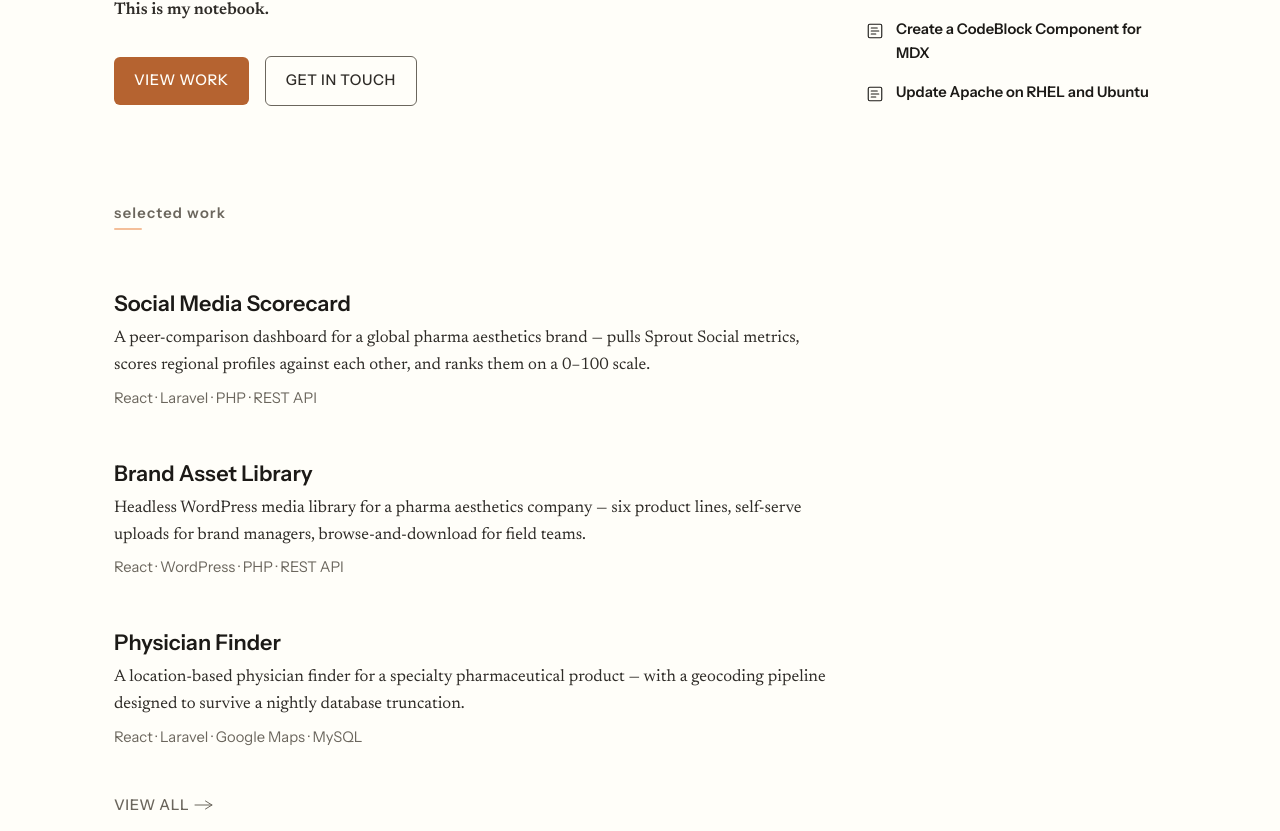
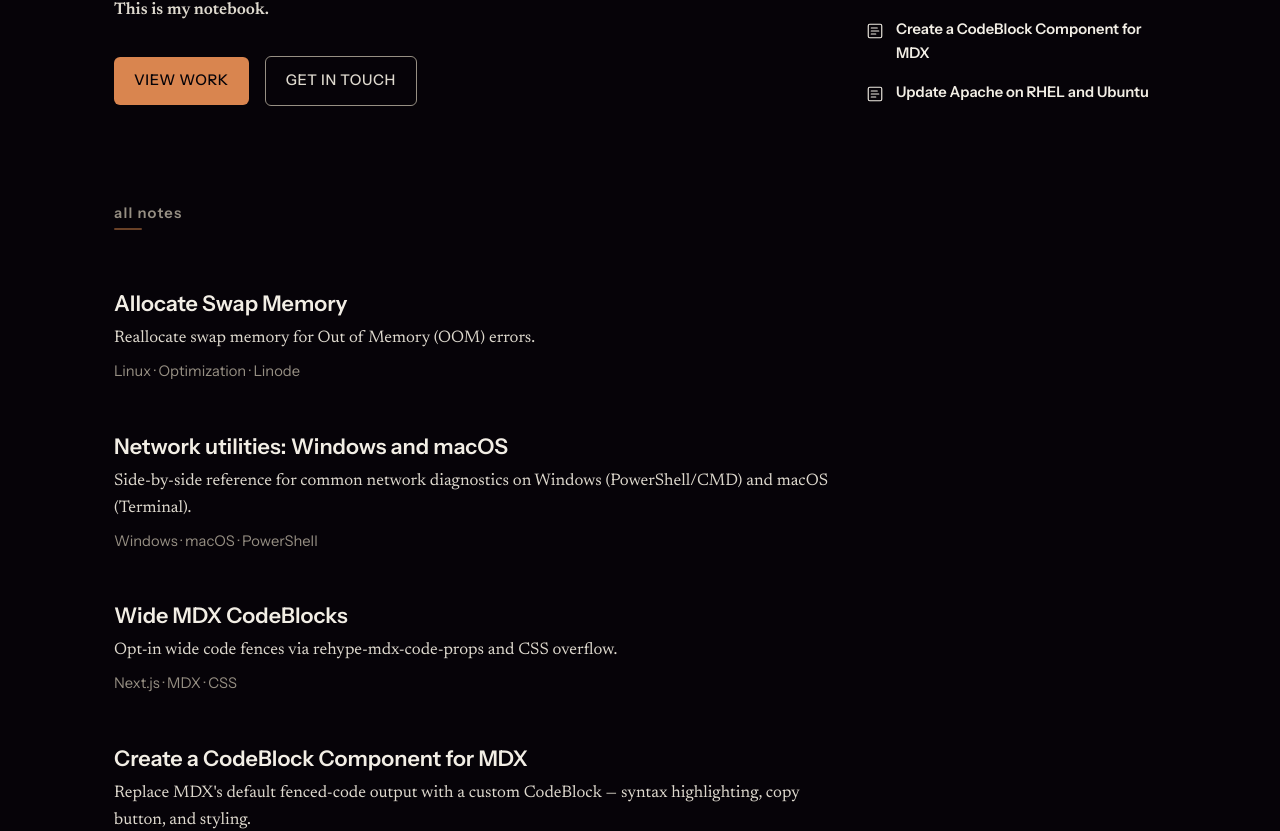
Before and after one commit to aterchin/portfolio, a Next.js app: page / in a window 1280 px wide. Shown: the part 331-1162 px from the top of the page. Built offline with nearby package versions, Linux system fonts and the light colour scheme.

Commit message:
Default site theme to dark mode
- Default ThemeScript and layout to dark
- Update color-scheme CSS fallbacks
- Show all notes on the home page
- Use next/image for the 404 skate graphic
- Make Project status optional

```diff
--- a/src/app/globals.css
+++ b/src/app/globals.css
@@ -18,11 +18,11 @@
 
 html {
   height: 100%;
-  color-scheme: light;
+  color-scheme: dark;
 }
 
-html[data-theme="dark"] {
-  color-scheme: dark;
+html[data-theme="light"] {
+  color-scheme: light;
 }
 
 html,
--- a/src/app/layout.tsx
+++ b/src/app/layout.tsx
@@ -38,6 +38,7 @@ export default function RootLayout({
   return (
     <html
       lang="en"
+      data-theme="dark"
       className={`${instrumentSans.variable} ${newsreader.variable}`}
       suppressHydrationWarning
     >
--- a/src/app/page.tsx
+++ b/src/app/page.tsx
@@ -15,26 +15,25 @@ const arrowProps = {
 } as const;
 
 export default function Home() {
-  const allNotes = getNotes().filter((n) => n.status !== "draft");
-  const recentNotes = allNotes.slice(0, RECENT_NOTE_LIMIT);
-  const projects = getProjects();
+  const notes = getNotes().filter((n) => n.status !== "draft");
+  const recentNotes = notes.slice(0, RECENT_NOTE_LIMIT);
 
   return (
     <PageWrapper>
       <div className={styles.layout}>
         <div className={styles.main}>
           <Hero />
-          {projects.length > 0 && (
+          {notes.length > 0 && (
             <section className={styles.section}>
-              <SectionLabel>Selected work</SectionLabel>
+              <SectionLabel>All notes</SectionLabel>
               <ContentList
-                items={projects.map((project) => ({
-                  href: `/work/${project.slug}`,
-                  title: project.title,
-                  subtitle: project.subtitle,
-                  summary: project.summary,
-                  tags: project.tags,
-                  status: project.status,
+                items={notes.map((item) => ({
+                  href: `/note/${item.slug}`,
+                  title: item.title,
+                  subtitle: item.subtitle,
+                  summary: item.summary,
+                  tags: item.tags,
+                  status: item.status,
                 }))}
               />
               <Link href="/work" className={styles.viewAll}>
--- a/src/components/not-found/RollingSkate.tsx
+++ b/src/components/not-found/RollingSkate.tsx
@@ -1,9 +1,10 @@
+import Image from "next/image";
 import styles from "./RollingSkate.module.css";
 
 export function RollingSkate() {
   return (
     <div className={styles.lane} aria-hidden="true">
-      <img
+      <Image
         className={styles.skate}
         src="/images/rollerskate.png"
         alt=""
--- a/src/lib/types.ts
+++ b/src/lib/types.ts
@@ -5,10 +5,10 @@ export interface Project {
   slug: string;
   date: string; // ISO 8601 — YYYY-MM-DD
   updated?: string; // ISO 8601 — YYYY-MM-DD; shown only when after date
-  type: "case-study" | "showcase";
-  status: "published" | "draft";
   tags: string[];
   summary: string;
+  status?: "published" | "draft";
+  type: "case-study" | "showcase";
 }
 
 // Note — code snippet or write-up
--- a/src/providers/ThemeProvider.tsx
+++ b/src/providers/ThemeProvider.tsx
@@ -35,7 +35,7 @@ function subscribe(onStoreChange: () => void) {
 export function ThemeProvider({ children }: { children: ReactNode }) {
   // ThemeScript sets data-theme before paint. useSyncExternalStore reads that
   // DOM attribute as the source of truth — no setState-in-effect sync needed.
-  const theme = useSyncExternalStore(subscribe, getThemeFromDom, () => "light" as Theme);
+  const theme = useSyncExternalStore(subscribe, getThemeFromDom, () => "dark" as Theme);
 
   const toggleTheme = () => {
     const next: Theme = theme === "dark" ? "light" : "dark";
--- a/src/providers/ThemeScript.tsx
+++ b/src/providers/ThemeScript.tsx
@@ -1,17 +1,15 @@
 // Runs synchronously in <head>, before React hydrates, to set the correct
 // data-theme attribute before first paint. This avoids a flash of the wrong
-// theme on load. Checks localStorage first (manual override), falls back
-// to system preference (prefers-color-scheme).
+// theme on load. Checks localStorage first (manual override), otherwise
+// defaults to dark.
 const THEME_INIT_SCRIPT = `
 (function () {
   try {
     var stored = window.localStorage.getItem('portfolio-theme');
-    var theme = stored || (window.matchMedia('(prefers-color-scheme: dark)').matches ? 'dark' : 'light');
+    var theme = stored === 'light' || stored === 'dark' ? stored : 'dark';
     document.documentElement.setAttribute('data-theme', theme);
   } catch (e) {
-    // localStorage unavailable — fall back to system preference only
-    var prefersDark = window.matchMedia('(prefers-color-scheme: dark)').matches;
-    document.documentElement.setAttribute('data-theme', prefersDark ? 'dark' : 'light');
+    document.documentElement.setAttribute('data-theme', 'dark');
   }
 })();
 `;
--- a/src/styles/tokens.css
+++ b/src/styles/tokens.css
@@ -193,8 +193,8 @@
    8. DARK MODE
    Overrides foundation, accent, and shadow tokens where needed.
    Everything else (spacing, type scale, motion, radius) is unchanged.
-   Note: system preference handled in layout via data-theme attribute
-   set by ThemeProvider — matches prefers-color-scheme on first load.
+   Note: default theme is dark (data-theme="dark" on <html>). Light is
+   available via the nav toggle and stored in localStorage.
 ───────────────────────────────────────────────────────────────── */
 
 [data-theme="dark"] {
```
